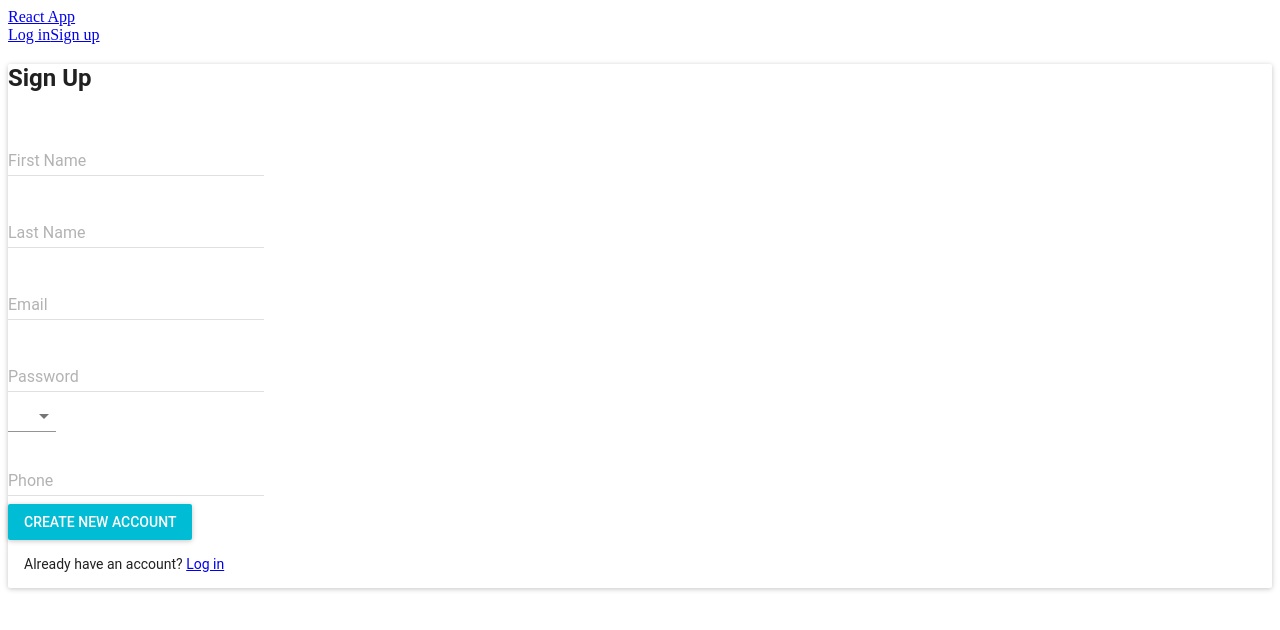
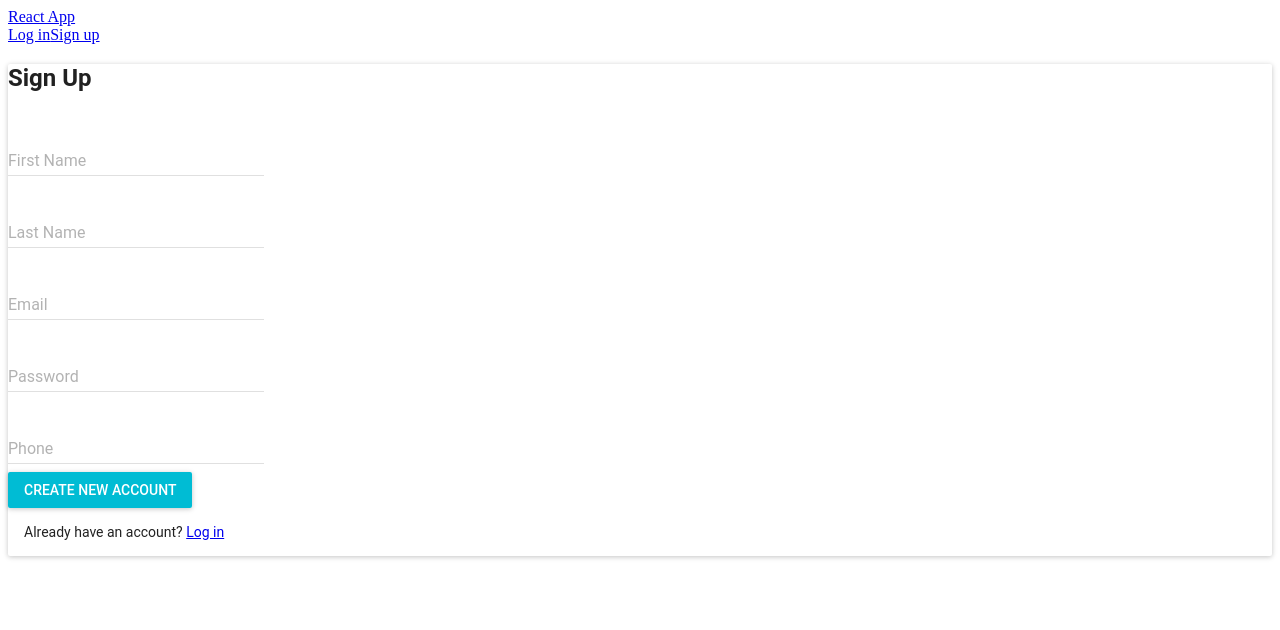
Before and after one commit to java152001/Ki, a React app: page /signup in a window 1280 px wide. Shown: the top 630 px of the page. Built offline with nearby package versions, Linux system fonts and the light colour scheme; the HTML template or start-up script is replaced by a standard one; what react-tap-event-plugin would draw is missing.

Commit message:
Minor Shtyles

```diff
--- a/client/src/components/SignUpForm.jsx
+++ b/client/src/components/SignUpForm.jsx
@@ -4,20 +4,20 @@ import { Link } from 'react-router-dom';
 import { Card, CardText } from 'material-ui/Card';
 import RaisedButton from 'material-ui/RaisedButton';
 import TextField from 'material-ui/TextField';
-import InputLabel from '@material-ui/core/InputLabel';
-import MenuItem from '@material-ui/core/MenuItem';
-import FormControl from '@material-ui/core/FormControl';
-import Select from '@material-ui/core/Select';
+// import InputLabel from '@material-ui/core/InputLabel';
+// import MenuItem from '@material-ui/core/MenuItem';
+// import FormControl from '@material-ui/core/FormControl';
+// import Select from '@material-ui/core/Select';
 
 
 const SignUpForm = ({
   onSubmit,
   onChange,
   errors,
-  user,
-  handleOpen,
-  handleClose,
-  open
+  user
+  // handleOpen,
+  // handleClose,
+  // open
 }) => (
   <Card className="container">
     <form action="/" onSubmit={onSubmit}>
@@ -66,7 +66,7 @@ const SignUpForm = ({
         />
       </div>
 
-      <div className = "field-line">
+      {/* <div className = "field-line">
 
         <Select
         open={open}
@@ -86,7 +86,7 @@ const SignUpForm = ({
           <MenuItem value="iphonexr">iPhone XR</MenuItem>
           <MenuItem value="iphonexs">iPhone XS</MenuItem>
         </Select>
-      </div>
+      </div> */}
 
       <div className="field-line">
         <TextField
--- a/client/src/containers/SignUpPage.jsx
+++ b/client/src/containers/SignUpPage.jsx
@@ -21,13 +21,13 @@ class SignUpPage extends React.Component {
         password: '',
         phone: ''
       },
-      open: false
+      // open: false
     };
 
     this.processForm = this.processForm.bind(this);
     this.changeUser = this.changeUser.bind(this);
-    this.handleClose = this.handleClose.bind(this);
-    this.handleOpen = this.handleOpen.bind(this);
+    // this.handleClose = this.handleClose.bind(this);
+    // this.handleOpen = this.handleOpen.bind(this);
   }
 
   /**
@@ -97,13 +97,13 @@ class SignUpPage extends React.Component {
     });
   }
 
-  handleClose() {
-    this.setState({ open: false })
-  };
+  // handleClose() {
+  //   this.setState({ open: false })
+  // };
 
-  handleOpen() {
-    this.setState({ open: true })
-  }
+  // handleOpen() {
+  //   this.setState({ open: true })
+  // }
 
   /**
    * Render the component.
@@ -115,9 +115,9 @@ class SignUpPage extends React.Component {
         onChange={this.changeUser}
         errors={this.state.errors}
         user={this.state.user}
-        handleOpen={this.handleOpen}
-        handleClose={this.handleClose}
-        open={this.state.open}
+        // handleOpen={this.handleOpen}
+        // handleClose={this.handleClose}
+        // open={this.state.open}
       />
     );
   }
```
Also changed, not shown: 1 other file (tests, documents, lock files or other folders).
